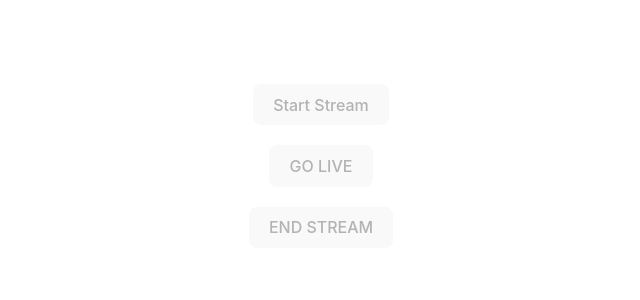
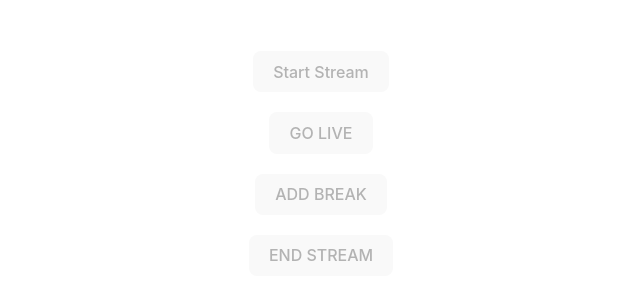
Before and after one commit to arbaaz833/POC-YT-live-stream, a React (Vite) app: page /stream in a window 1280 px wide. Shown: the part 556-856 px from the top of the page, without its empty margins (351-991 px from the left). Built offline with nearby package versions, Linux system fonts and the light colour scheme; no server answers.

Commit message:
cue points in stream

```diff
--- a/src/pages/stream/stream.jsx
+++ b/src/pages/stream/stream.jsx
@@ -12,9 +12,8 @@ export default function Stream() {
   const [streamName, setStreamName] = useState(undefined);
   const videoElem = useRef();
   const ws = useRef();
-  const WsUrl = "https://167d-2400-adc1-14c-5e00-ad07-937f-a7d1-1842.ngrok-free.app/";
+  const WsUrl = "https://8f85-2400-adc1-14c-5e00-3c4e-1357-4063-70c0.ngrok-free.app ";
   const streamUrl = `https://youtube.com/live/${eventId}`;
-  //jhjh
 
   const streamUrlParams = `?youtubeUrl=rtmps://x.rtmps.youtube.com/live2/${streamName}`;
   let liveStream;
@@ -71,6 +70,20 @@ export default function Stream() {
     },
     [eventId, streamId]
   );
+
+  const addBreak = useCallback(async () => {
+    try {
+      const data = {
+        cueType: "cueTypeAd",
+        durationSecs: 120,
+        insertionOffsetTimeMs: 5000,
+      };
+      await liveStreamService.addCuepoint(eventId, data);
+      notify.success("break added!");
+    } catch (e) {
+      console.log("e: ", e);
+    }
+  }, [eventId]);
 
   const startStream = useCallback(async () => {
     try {
@@ -160,6 +173,9 @@ export default function Stream() {
       >
         GO LIVE
       </button>
+      <button disabled={!isLive} onClick={addBreak}>
+        ADD BREAK
+      </button>
       <button
         disabled={!isLive}
         onClick={() => {
--- a/src/services/index.js
+++ b/src/services/index.js
@@ -52,6 +52,18 @@ const liveStreamService = {
       console.log("e: ", e);
     }
   },
+  addCuepoint: async (eventId, data) => {
+    try {
+      let event = await axios({
+        method: "POST",
+        url: `/youtube/v3/liveBroadcasts/cuepoint?part=id,durationSecs&id=${eventId}`,
+        data: data,
+      });
+      return event.data;
+    } catch (e) {
+      console.log("e: ", e);
+    }
+  },
 };
 
 export default liveStreamService;
```
